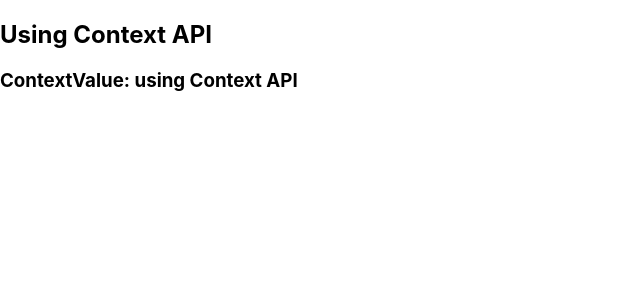
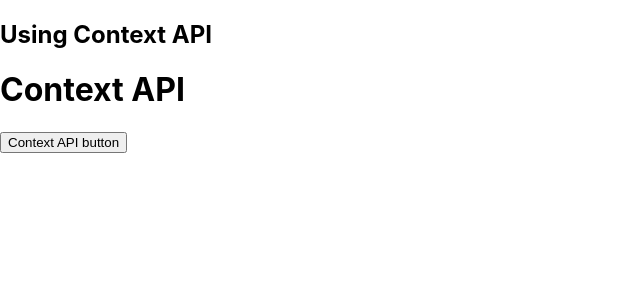
Before and after one commit to Jmeen/React-practice, a React (Create React App) app in the folder cra/: page / in a window 1280 px wide. Shown: the top 300 px of the page, without its empty margins (0-640 px from the left). Built offline with nearby package versions, Linux system fonts and the light colour scheme.

Commit message:
컨텍스트를 이용한 컴포넌트간 데이터 전송

```diff
--- a/cra/src/component/ContextApi.jsx
+++ b/cra/src/component/ContextApi.jsx
@@ -8,10 +8,38 @@
 
 class ContextApi extends React.Component {
   // context API 데이터 전송 예제
+  //   render() {
+  //     return (
+  //       <Provider value="using Context API">
+  //         <Children />
+  //       </Provider>
+  //     );
+  //   }
+  // }
+  // Constext로 데이터 전송 예제
+  constructor(props) {
+    super(props);
+    this.state = { name: "Context API" };
+    // this 바인드
+    this.setStateFunc = this.setStateFunc.bind(this);
+  }
+  setStateFunc(value) {
+    alert(value);
+    this.setState({ name: value });
+  }
+
   render() {
+    // propvider에 전달한 객체
+    const content = {
+      ...this.state,
+      setStateFunc: this.setStateFunc,
+    };
     return (
-      <Provider value="using Context API">
-        <Children />
+      <Provider value={content}>
+        <div>
+          <h1>{this.state.name}</h1>
+          <Children />
+        </div>
       </Provider>
     );
   }
--- a/cra/src/component/Contextchildren2.jsx
+++ b/cra/src/component/Contextchildren2.jsx
@@ -3,10 +3,24 @@
 
 class Contextchildren2 extends React.Component {
   // 컨텍스트 이용하기
+  // render() {
+  //   return (
+  //     <Consumer>
+  //       {(ContextValue) => <h3>ContextValue: {ContextValue}</h3>}
+  //     </Consumer>
+  //   );
+  // }
+
   render() {
     return (
       <Consumer>
-        {(ContextValue) => <h3>ContextValue: {ContextValue}</h3>}
+        {(contentValue) => (
+          <button
+            onClick={(e) => contentValue.setStateFunc("Messgae From Child")}
+          >
+            {contentValue.name} button
+          </button>
+        )}
       </Consumer>
     );
   }
```
